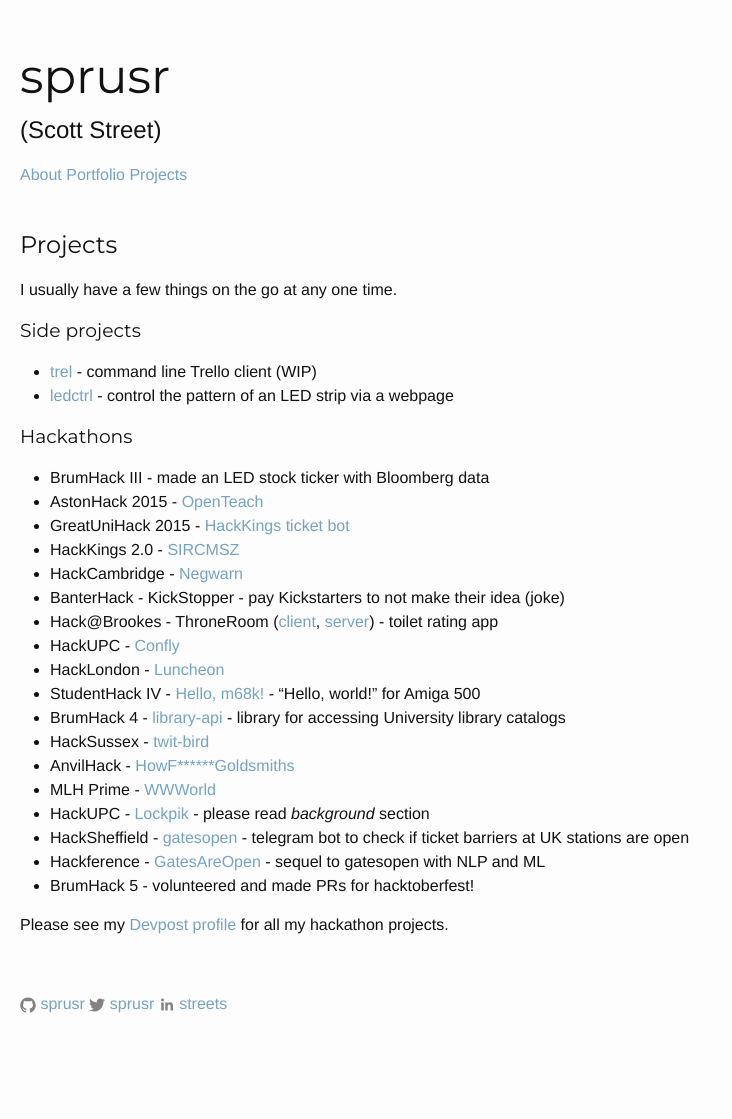
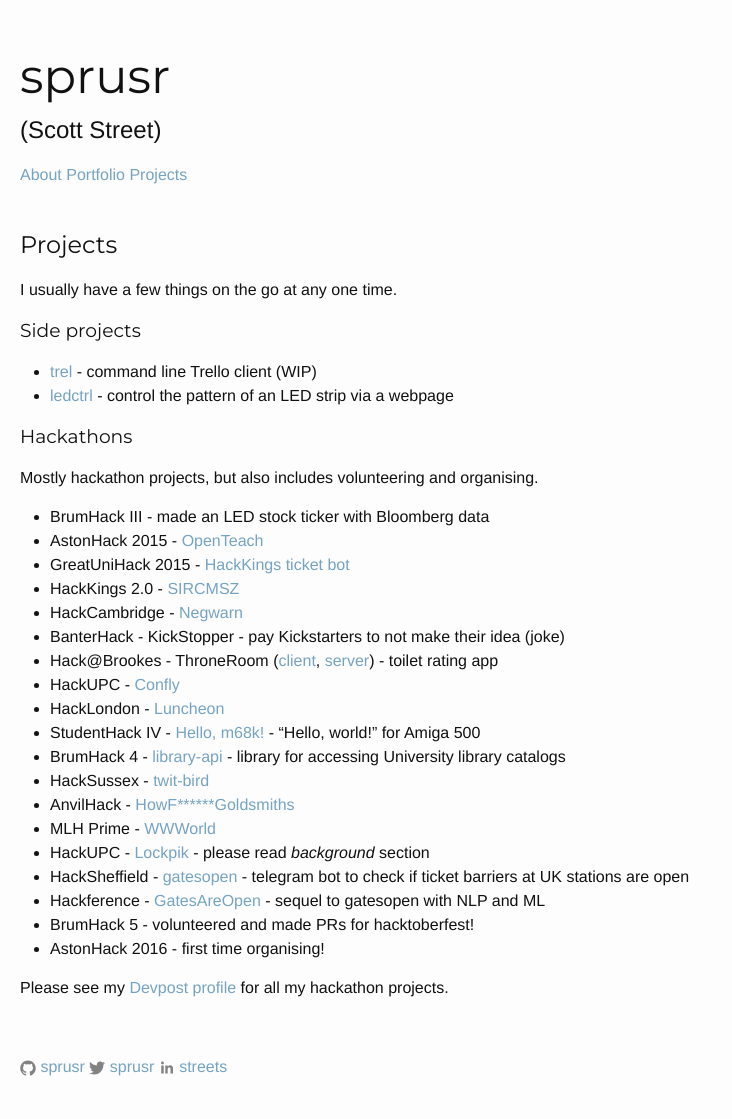
Before and after one commit to sprusr/sprusr.github.io, a Jekyll site: the page built from projects.md, in a window 1280 px wide. Shown: the whole page, without its empty margins (0-732 px from the left). Built offline with Jekyll 4.4.1, drawn with Linux system fonts in a browser that asks for light colours; before the commit the page ends 1056 px from its top, so only the background shows below that.

Commit message:
Add AstonHack 2016

```diff
--- a/projects.md
+++ b/projects.md
@@ -12,6 +12,8 @@
 * [ledctrl]({% post_url 2016-05-09-ledctrl %}) - control the pattern of an LED strip via a webpage
 
 ### Hackathons
+
+Mostly hackathon projects, but also includes volunteering and organising.
 
 * BrumHack III - made an LED stock ticker with Bloomberg data
 * AstonHack 2015 - [OpenTeach](http://devpost.com/software/openteach#more-of-an-idea-than-a-hack)
@@ -31,5 +33,6 @@
 * HackSheffield - [gatesopen](https://telegram.me/gatesopenbot) - telegram bot to check if ticket barriers at UK stations are open
 * Hackference - [GatesAreOpen](https://github.com/sprusr/GatesAreOpen-Bot) - sequel to gatesopen with NLP and ML
 * BrumHack 5 - volunteered and made PRs for hacktoberfest!
+* AstonHack 2016 - first time organising!
 
 Please see my [Devpost profile](http://devpost.com/sprusr) for all my hackathon projects.
```
